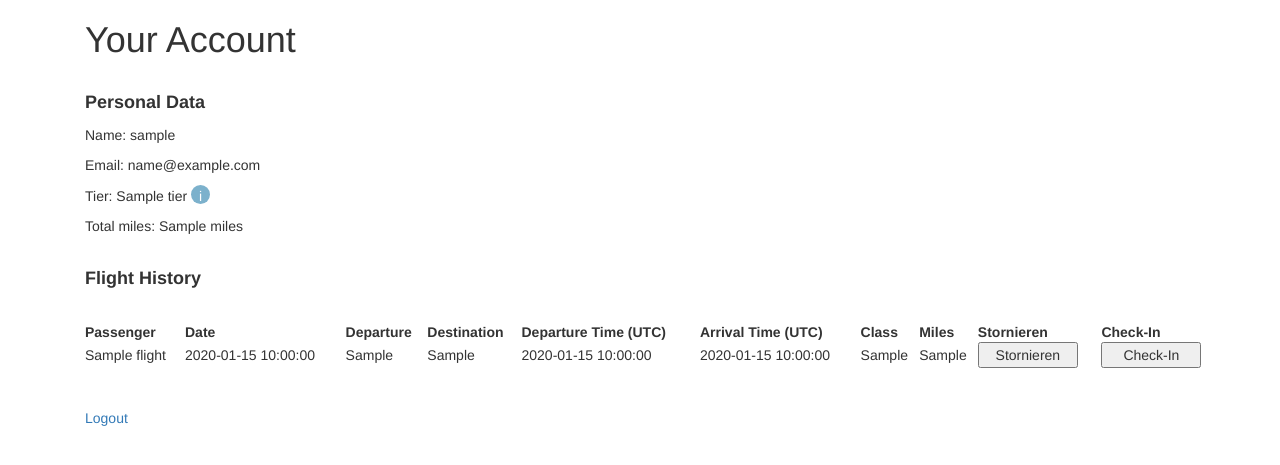
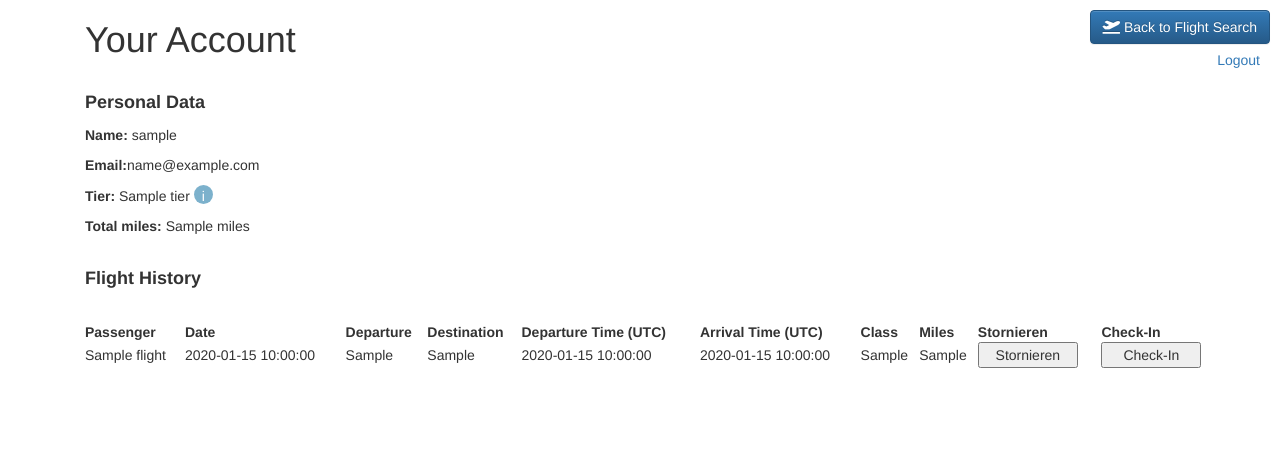
Before and after one commit to imanchee01/AirlineReservationSystem, a Flask app: template templates/client-account.html in a window 1280 px wide. Shown: the top 465 px of the page. Run offline with Flask 3, Linux system fonts and the light colour scheme; the template is opened without the code that fills it: most values are stand-ins (such as "Sample title", 1, 10 or a date in 2020); parts of the project's set-up code (start-up, migrations or seed data) failed here and were passed over.

Commit message:
Verschönerungen

```diff
--- a/templates/client-account.html
+++ b/templates/client-account.html
@@ -14,17 +14,37 @@
         border: none; /* Remove the border */
         cursor: pointer; /* Add a pointer cursor on hover */
     }
+
+     .logout-link {
+        position: absolute;
+        top: 50px; /* Adjust the top position as needed */
+        right: 20px;
+    }
+
+    /* Add styles for the "Back to Flight Search" button */
+    .back-button {
+        position: absolute;
+        top: 10px;
+        right: 10px;
+    }
 </style>
 
 	<div class="container">
-		<h1>Your Account</h1>
-		<br>
+        <a href="/flight-search" class="back-button">
+        <button class="btn btn-primary">
+            <i class="fas fa-plane-departure"></i> Back to Flight Search
+        </button>
+        </a>
+        <a href="/logout" class="logout-link">Logout</a>
+        <h1>Your Account</h1>
+        <br>
+
 		<div class="personal-info">
 			<p style="font-weight: bold; font-size: 18px;">Personal Data</p>
             {% for client in client_data %}
-            <p>Name: {{ client.user_name }}</p>
-            <p>Email: {{ client.user_email }}</p>
-            <p>Tier: {{ client.tier }}
+            <p><strong>Name:</strong> {{ client.user_name }}</p>
+            <p><strong>Email:</strong>{{ client.user_email }}</p>
+            <p><strong>Tier: </strong>{{ client.tier }}
                 <button class="info-button" onclick="toggleInfo('info{{ loop.index }}')">i</button>
             </p>
                 <div class="tier-info" id="info{{ loop.index }}" style="display: none;">
@@ -39,7 +59,7 @@
                     <br>
                     ---------------------------------------------------------------------------------------------------------<br>
                 </div>
-			<p>Total miles: {{client.miles }}</p>
+			<p><strong> Total miles:</strong> {{client.miles }}</p>
             {% endfor %}
 		</div>
 
@@ -93,7 +113,7 @@
 
 	</div>
 	<br><br>
-	<a href="/logout">Logout</a>
+
 
 	<script>
     // Initialisiere den Status der Buttons
--- a/templates/no-session.html
+++ b/templates/no-session.html
@@ -3,6 +3,6 @@
 {% block title %}No session!{% endblock %}
 
 {% block content %}
-	<h1>Wellcome!</h1>
+	<h1>Welcome!</h1>
 	<p>You are not logged in. <a href="/login">Log in.</a></p>
 {% endblock %}
```
Also changed, not shown: templates/flight-search.html (+10 -5 lines).
